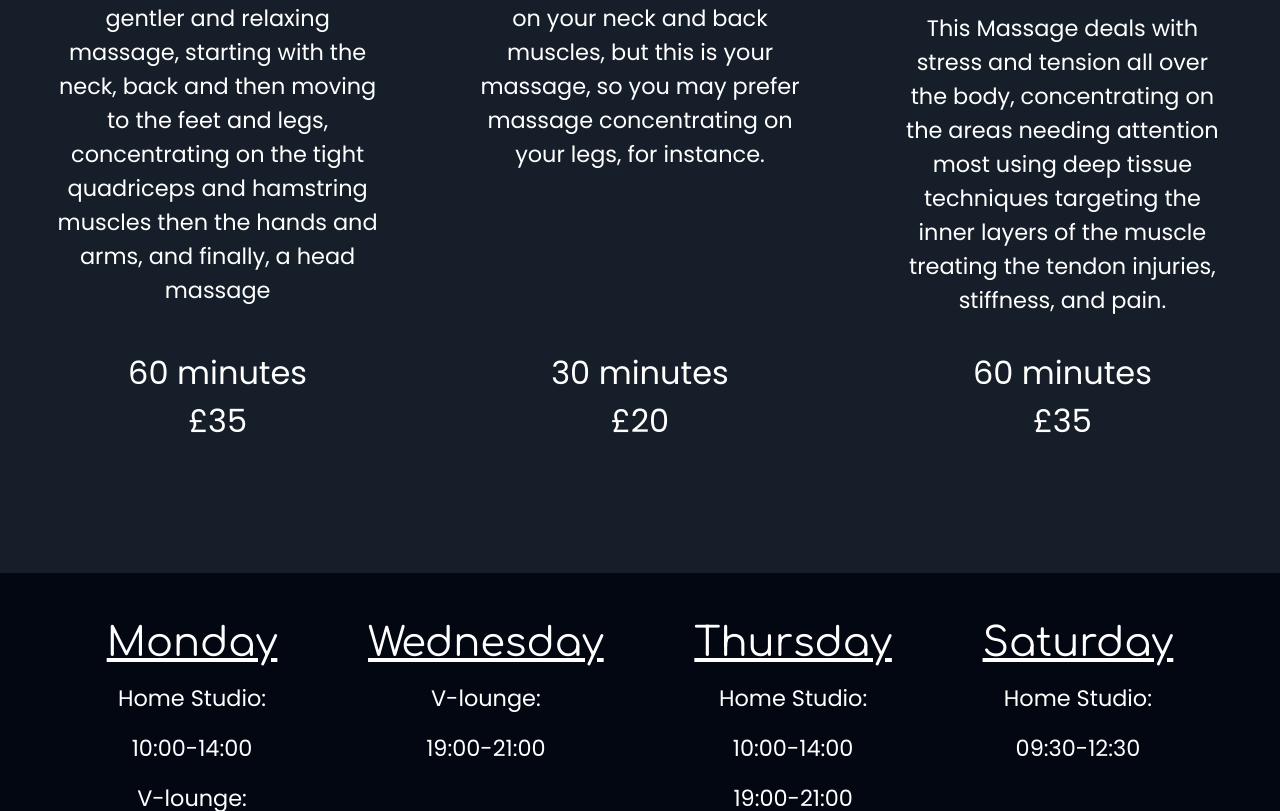
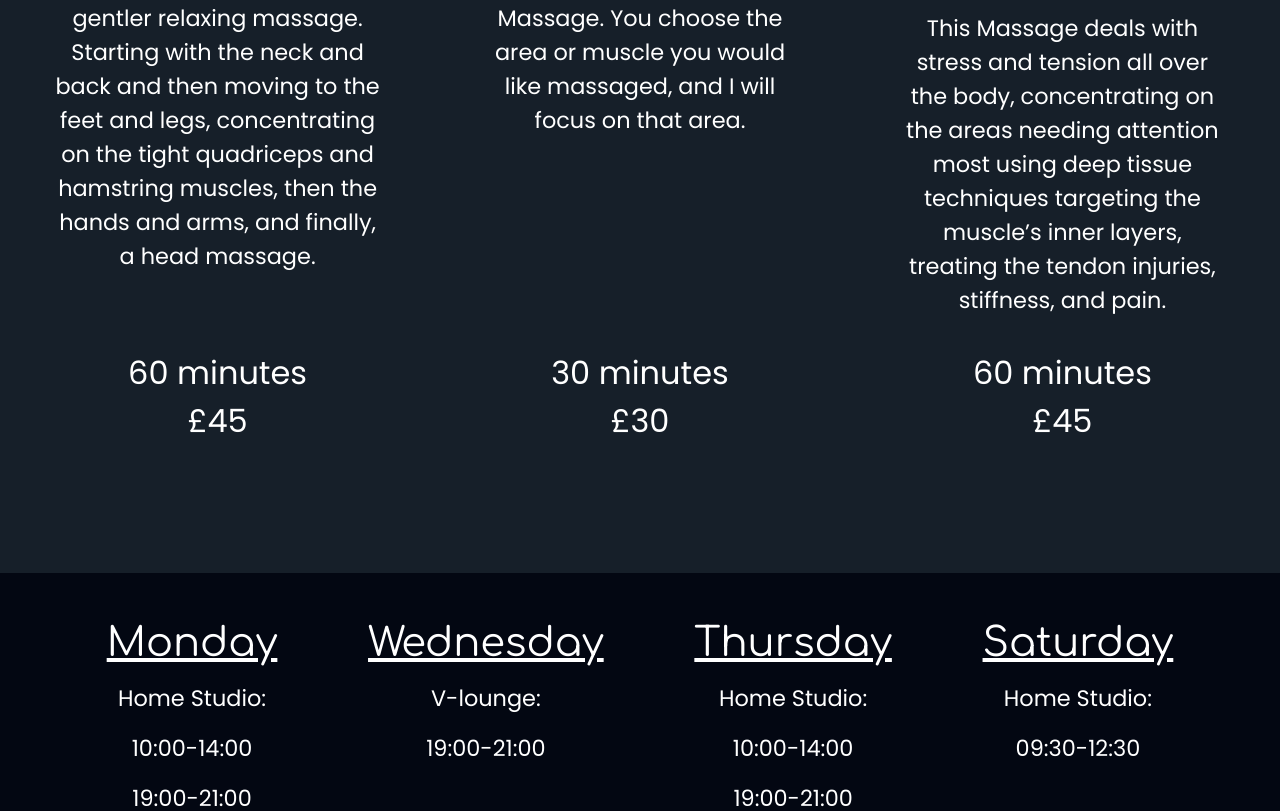
Before and after one commit to howlingunit/stefs-massage-website, a website: page static/booking.html in a window 1280 px wide. Shown: the part 573-1384 px from the top of the page. Drawn offline with Linux system fonts and the light colour scheme.

Commit message:
text updates
more text update!

more text content!

text!

```diff
--- a/static/booking.html
+++ b/static/booking.html
@@ -25,23 +25,23 @@
     <div class="service-info">
       <div class="service-pic" style="background-image: url('./assets/swedish_full_body.jpg');"></div>
       <h2>Swedish Full Body Massage</h2>
-      <p>This type of massage is a gentler and relaxing massage, starting with the neck, back and then moving to the feet and legs, concentrating on the tight quadriceps and hamstring muscles then the hands and arms, and finally, a head massage</p>
+      <p>This type of massage is a gentler relaxing massage.  Starting with the neck and back and then moving to the feet and legs, concentrating on the tight quadriceps and hamstring muscles, then the hands and arms, and finally, a head massage.</p>
     </div>
     <div class="service-cost">
       <p>60 minutes</p>
-      <p>£35</p>
+      <p>£45</p>
     </div>
   </div>
 
   <div class="service">
     <div class="service-info">
       <div class="service-pic" style="background-image: url('./assets/back_and_neck.jpg');"></div>
-      <h2>Back and Neck Massage</h2>
-      <p>This Massage concentrates on your neck and back muscles, but this is your massage, so you may prefer massage concentrating on your legs, for instance.</p>
+      <h2>Bespoke Massage</h2>
+      <p>You completely lead this Massage.  You choose the area or muscle you would like massaged, and I will focus on that area.</p>
     </div>
     <div class="service-cost">
       <p>30 minutes</p>
-      <p>£20</p>
+      <p>£30</p>
     </div>
   </div>
 
@@ -49,11 +49,11 @@
     <div class="service-info">
       <div class="service-pic" style="background-image: url('./assets/sports_full_body.jpg');"></div>
       <h2>Full Body Sports Massage</h2>
-      <p>This Massage deals with stress and tension all over the body, concentrating on the areas needing attention most using deep tissue techniques targeting the inner layers of the muscle treating the tendon injuries, stiffness, and pain.</p>
+      <p>This Massage deals with stress and tension all over the body, concentrating on the areas needing attention most using deep tissue techniques targeting the muscle’s inner layers, treating the tendon injuries, stiffness, and pain.</p>
     </div>
     <div class="service-cost">
       <p>60 minutes</p>
-      <p>£35</p>
+      <p>£45</p>
     </div>
   </div>
 
@@ -65,7 +65,6 @@
     <h2>Monday</h2>
     <p>Home Studio:</p>
     <p>10:00-14:00</p>
-    <p>V-lounge:</p>
     <p>19:00-21:00</p>
   </div class="day">
   <div class="day">
```
Also changed, not shown: static/index.html (+5 -7 lines), static/locations.html (+1 -1 lines).
